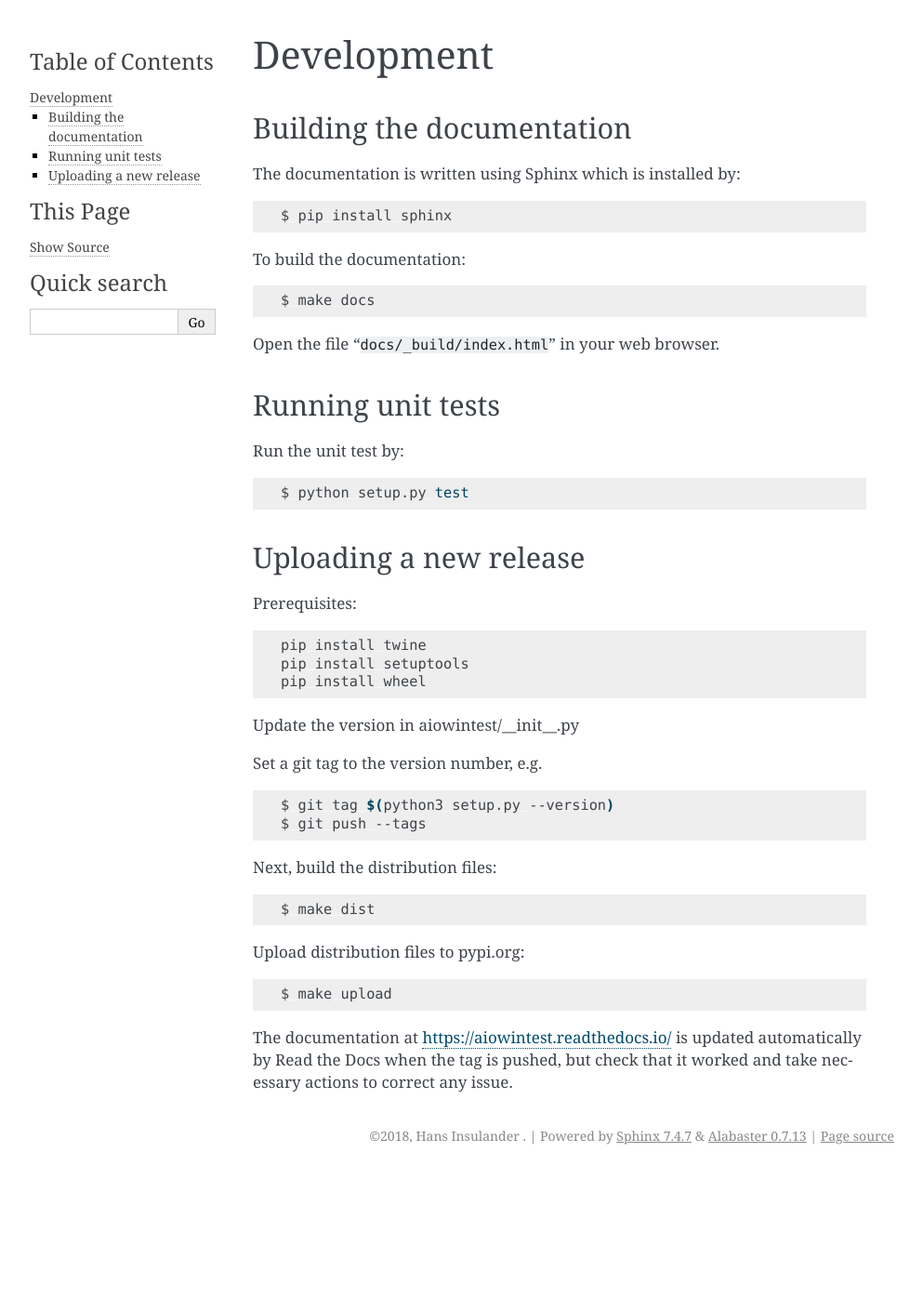
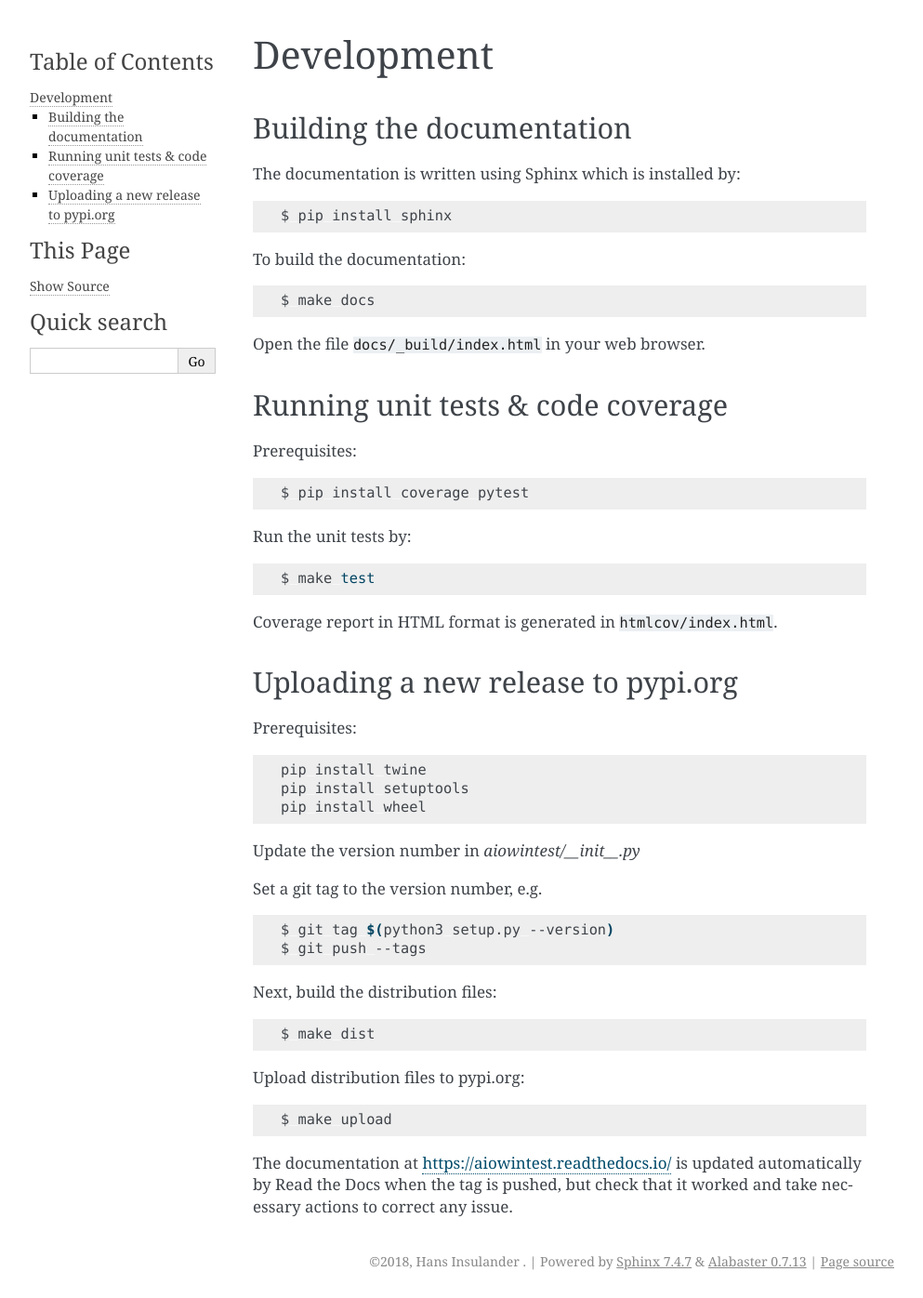
Before and after one commit to hin/aiowintest, a Sphinx documentation site: the page built from docs/development.rst, in a window 1280 px wide. Shown: the whole page at 93% size, without its empty margins (148-1141 px from the left). Built offline with Sphinx 7.4.7, drawn with Linux system fonts in a browser that asks for light colours; before the commit the page ends 1261 px from its top, so only the background shows below that.

Commit message:
Document the code coverage reporting

```diff
--- a/docs/development.rst
+++ b/docs/development.rst
@@ -17,19 +17,27 @@ To build the documentation:
 
     $ make docs
 
-Open the file "``docs/_build/index.html``" in your web browser.
+Open the file ``docs/_build/index.html`` in your web browser.
 
-Running unit tests
-==================
+Running unit tests & code coverage
+==================================
 
-Run the unit test by:
+Prerequisites:
 
 .. code-block:: bash
 
-    $ python setup.py test
+    $ pip install coverage pytest
 
-Uploading a new release
-=======================
+Run the unit tests by:
+
+.. code-block:: bash
+
+    $ make test
+
+Coverage report in HTML format is generated in ``htmlcov/index.html``.
+
+Uploading a new release to pypi.org
+===================================
 
 Prerequisites:
 
@@ -39,7 +47,7 @@ Prerequisites:
     pip install setuptools
     pip install wheel
 
-Update the version in aiowintest/__init__.py
+Update the version number in `aiowintest/__init__.py`
 
 Set a git tag to the version number, e.g.
 
```
